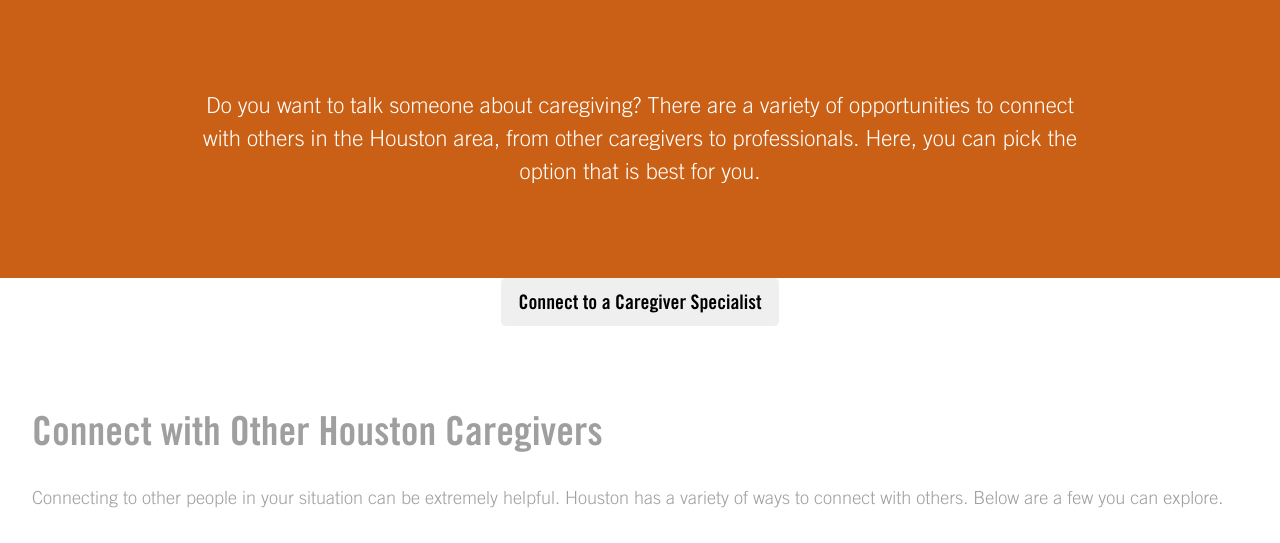
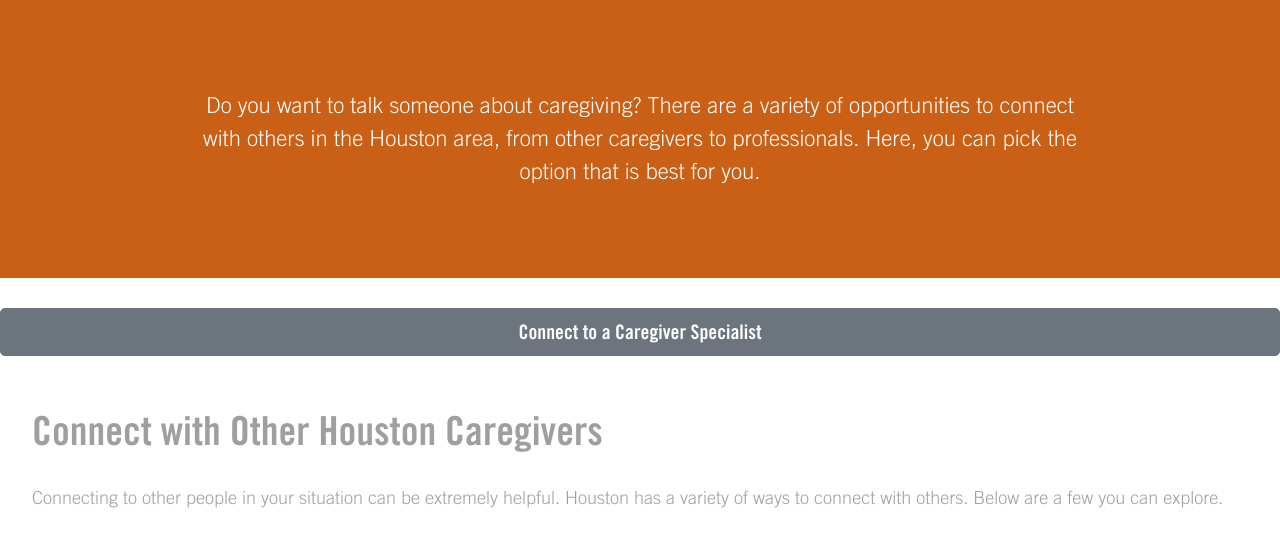
Before and after one commit to mnapoleonBR/CaregiverSupport, a Flask app: page /connections in a window 1280 px wide. Shown: the part 407-950 px from the top of the page. Run offline with Flask 2, Linux system fonts and the light colour scheme; some libraries are stand-ins or nearby versions.

Commit message:
changed button on connections page

```diff
--- a/webapp/templates/connections.html
+++ b/webapp/templates/connections.html
@@ -22,7 +22,7 @@ BakerRipley Connections
 
 <!-- Contact Form -->
 <div class="text-center">
-    <button href="" type="button" class="btn btn-default button-orange btn-lg" style="margin-bottom:30px" data-toggle="modal" data-target="#modalForm">Connect to a Caregiver Specialist</button>
+    <button href="" type="button" class="btn btn-secondary btn-lg btn-block" style="margin-top:30px" data-toggle="modal" data-target="#modalForm">Connect to a Caregiver Specialist</button>
 </div>
 
 <div class="modal fade" id="modalForm" tabindex="-1" role="dialog" aria-labelledby="myModalLabel" aria-hidden="true">
```
